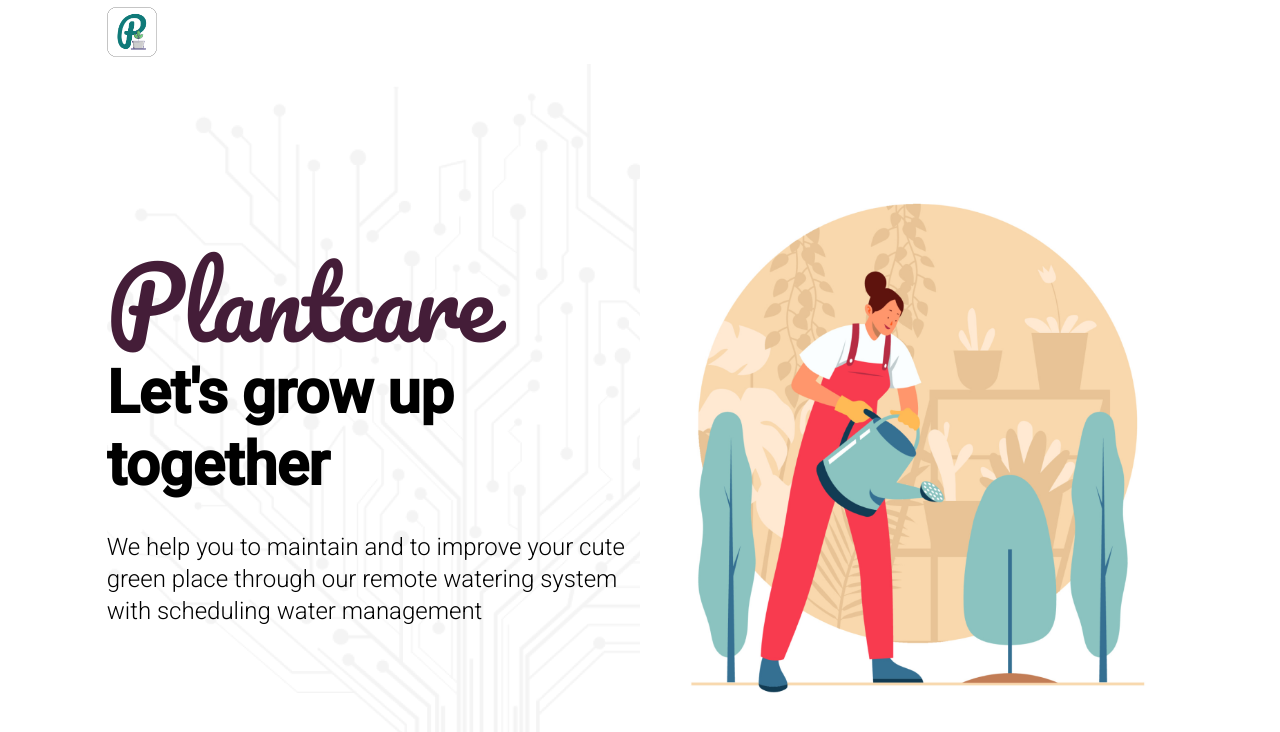
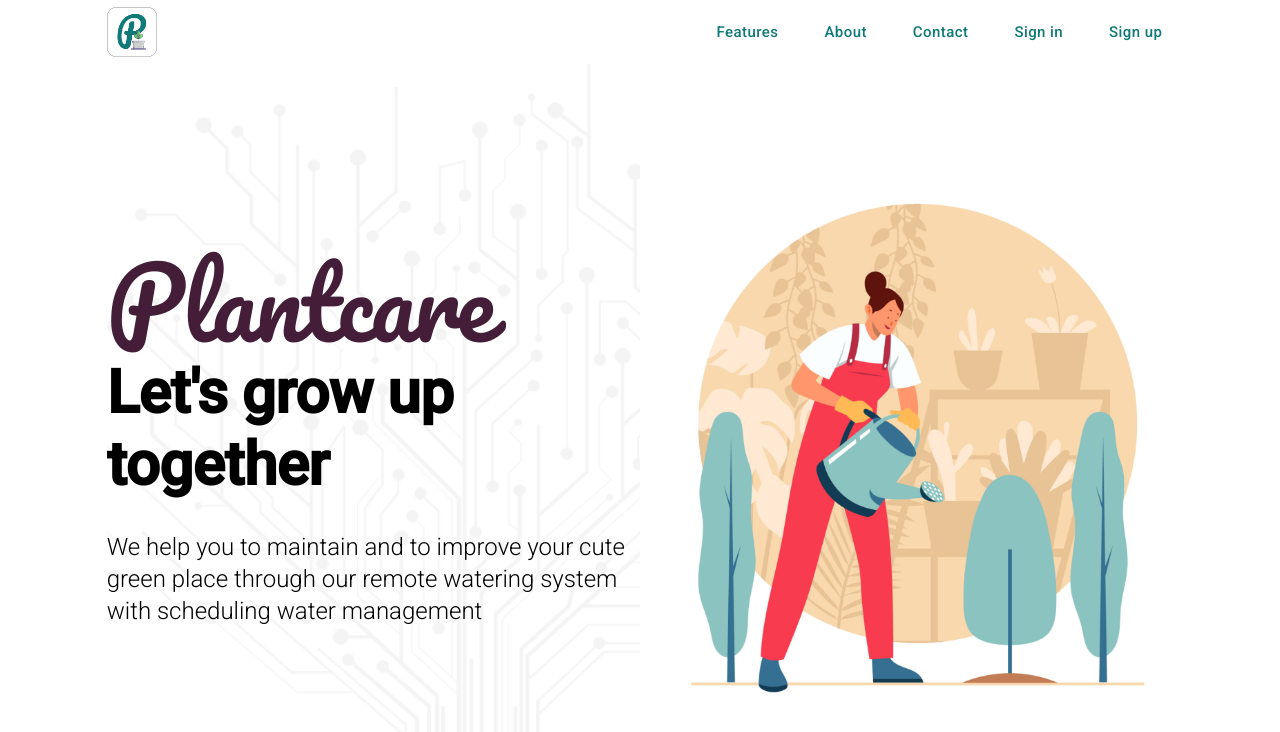
Before and after one commit to lmbautista/plantcare-v2, a React (Create React App) app: page / in a window 1280 px wide. Shown: the top 732 px of the page. Built offline with nearby package versions, Linux system fonts and the light colour scheme.

Commit message:
Refactor homepage to extract it into const

```diff
--- a/src/App.js
+++ b/src/App.js
@@ -1,4 +1,5 @@
 import homeImg from './images/home/home.png';
+import circuitImg from './images/home/circuit.png';
 import enLocale from './locales/en.js';
 // UI components
 import Box from '@mui/material/Box';
@@ -11,10 +12,16 @@ import Main from './themes/main';
 
 import './App.scss';
 
-const homePages = [];
+const homePages = ['Features', 'About', 'Contact', 'Sign in', 'Sign up'];
 const styles = {
   home: {
     content: {
+      main: {
+        backgroundImage: `url(${circuitImg})`,
+        backgroundBlendMode: 'color',
+        backgroundSize: 'cover',
+        mixBlendMode: 'darken'
+      },
       mobile: [
         { display: { xs: 'flex', lg: 'none' } },
         { textAlign: { xs: 'center', md: 'left' } },
@@ -26,22 +33,16 @@ const styles = {
   }
 };
 
-function App() {
-  return (
-    <ThemeProvider theme={Main}>
+const home = (
   <Grid container direction="row" justifyContent="center" alignItems="stretch">
-        <Grid item xs={12} md={10}>
-          <Header pages={homePages} />
-        </Grid>
     <Grid
       item
-          className="App-home"
       direction="column"
       justifyContent="center"
       xs={12}
       md={4}
       lg={5}
-          sx={styles.home.content.desktop}
+      sx={styles.home.content.desktop.concat(styles.home.content.main)}
     >
       <Typography fontFamily={'Pacifico'} color="secondary" variant="h1">
         {enLocale.home.title}
@@ -62,7 +63,7 @@ function App() {
       justifyContent="center"
       textAlign={'center'}
       className="App-home"
-          sx={styles.home.content.mobile}
+      sx={styles.home.content.mobile.concat(styles.home.content.main)}
     >
       <Typography fontFamily={'Pacifico'} color="secondary" variant="h2">
         {enLocale.home.title}
@@ -88,6 +89,17 @@ function App() {
       <img src={homeImg} alt="home-image" width={'90%'} />
     </Grid>
   </Grid>
+);
+
+function App() {
+  return (
+    <ThemeProvider theme={Main}>
+      <Grid container direction="row" justifyContent="center" alignItems="stretch">
+        <Grid item xs={12} md={10}>
+          <Header pages={homePages} />
+        </Grid>
+      </Grid>
+      {home}
     </ThemeProvider>
   );
 }
--- a/src/App.scss
+++ b/src/App.scss
@@ -1,9 +1 @@
 @import url('https://fonts.googleapis.com/css2?family=Pacifico&family=Roboto:wght@300;500&display=swap');
-
-
-.App-home {
-  background-image: url("./images/home/circuit.png");
-  background-blend-mode: color;
-  background-size:cover;
-  mix-blend-mode: darken;
-}
--- a/src/themes/main.js
+++ b/src/themes/main.js
@@ -3,16 +3,11 @@ import { createTheme } from '@mui/material/styles';
 const themeOptions = {
   palette: {
     type: 'light',
-    primary: {
-      main: '#107a79'
-    },
+    primary: { main: '#107a79' },
     light: { main: '#fff' },
-    secondary: {
-      main: '#441d38'
-    },
-    warning: {
-      main: '#ff9800'
-    }
+    secondary: { main: '#441d38' },
+    ternary: { main: '#fed8a3' },
+    warning: { main: '#ff9800' }
   },
   typography: {
     button: {
```
Lines whose indentation alone changed are shown as unchanged.
